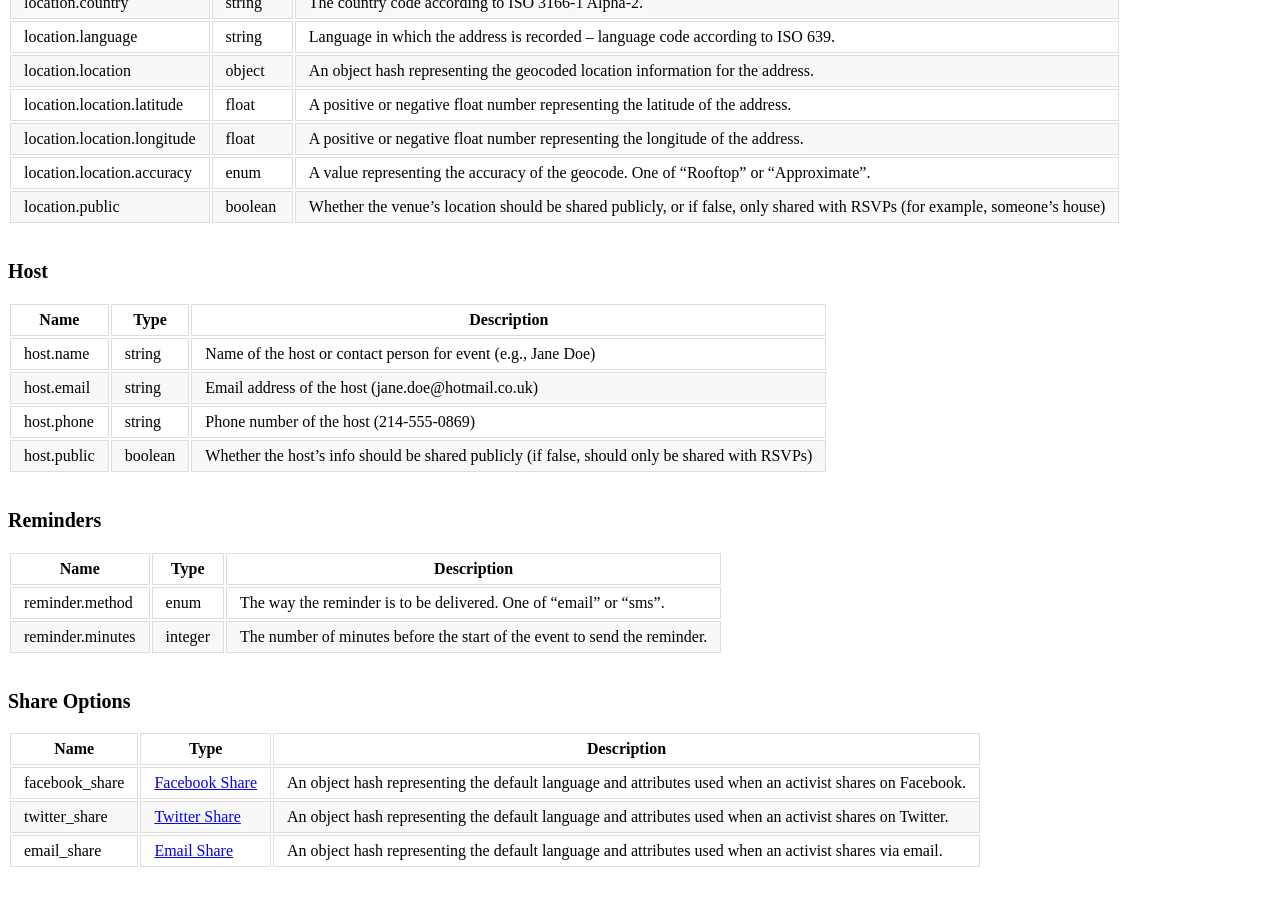
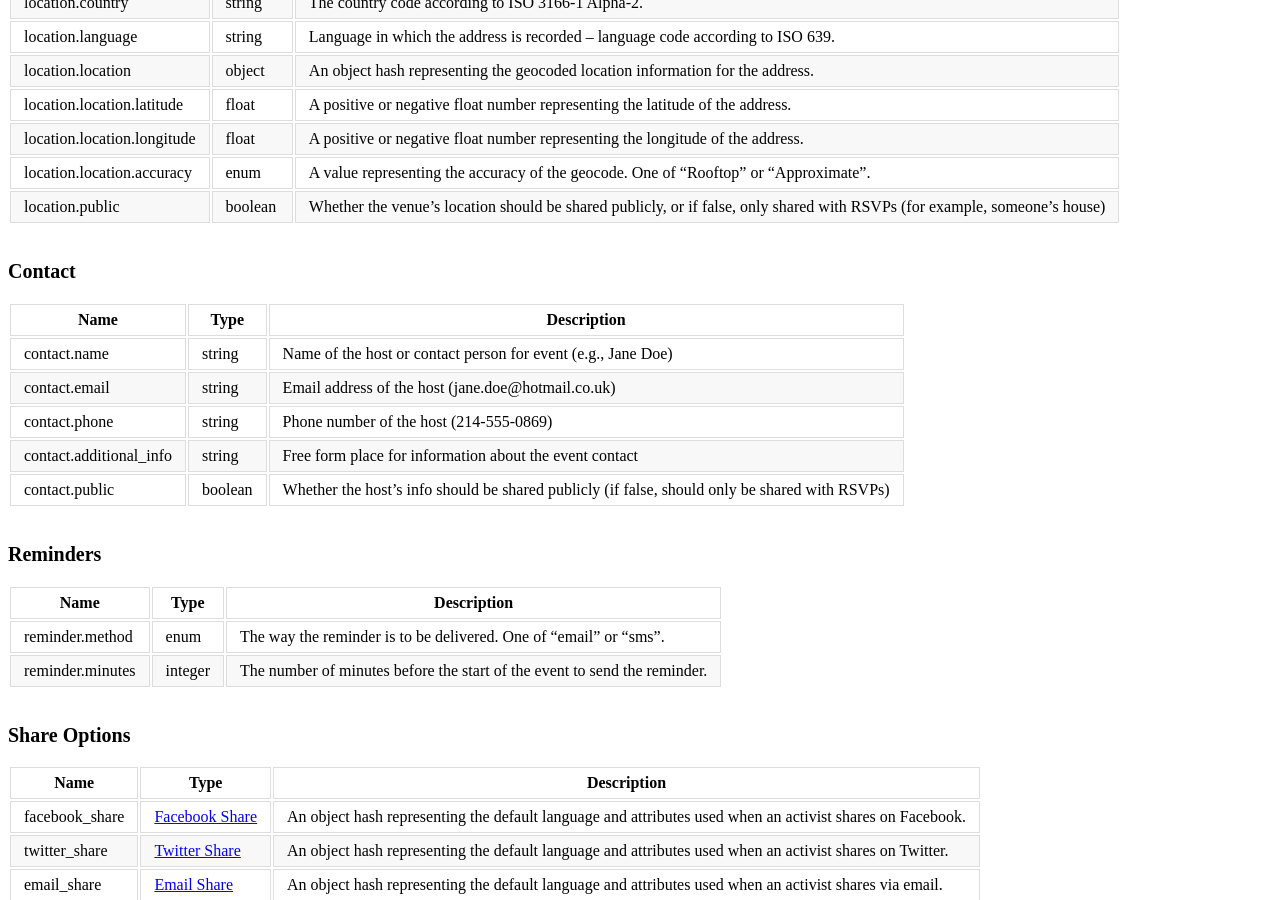
Before and after one commit to opensupporter/osdi-docs, a Jekyll site: the page built from events.md, in a window 1280 px wide and 900 px high, scrolled down 4099 px. Built offline with Jekyll 4.4.1, drawn with Linux system fonts in a browser that asks for light colours; a style sheet for code colours, icons or effects is not loaded; some of the changed text lies outside the part shown.

Commit message:
Rename host -> contact, add additional_info field

```diff
--- a/events.md
+++ b/events.md
@@ -73,7 +73,7 @@ A list of fields specific to the Event resource.
 |transparence		|enum		|Whether the event blocks time on online calendar systems. Possible values are "opaque" or "transparent". Opaque is the default, but this can be overridden by a user.
 |visibility			|enum		|Visibility of the event.  Possible values are "public" and "private".
 |location			|[Location](#location)	| An object hash representing the location of the event.
-|host             |[Host](#host)          | An object hash representing the event's host
+|contact          |[Contact](#contact)          | An object hash representing the who to contact for questions about the event.
 |reminders 			|[Reminders[]](#reminders)	|An array of object hashes representing the reminders set for this event.
 {% include share_options_main_objects.md %}
 
@@ -114,14 +114,15 @@ These JSON hashes included in the table above are broken out into their own tabl
 |location.location.accuracy	|enum	|A value representing the accuracy of the geocode. One of "Rooftop" or "Approximate".
 |location.public |boolean |Whether the venue's location should be shared publicly, or if false, only shared with RSVPs (for example, someone's house)
 
-#### Host
+#### Contact
 
 |Name          |Type      |Description
 |-----------    |-----------|--------------
-|host.name	|string	|Name of the host or contact person for event (e.g., Jane Doe)
-|host.email	|string	|Email address of the host (jane.doe@hotmail.co.uk)
-|host.phone	|string	|Phone number of the host (214-555-0869)
-|host.public|boolean |Whether the host's info should be shared publicly (if false, should only be shared with RSVPs)
+|contact.name	|string	|Name of the host or contact person for event (e.g., Jane Doe)
+|contact.email	|string	|Email address of the host (jane.doe@hotmail.co.uk)
+|contact.phone	|string	|Phone number of the host (214-555-0869)
+|contact.additional_info |string  |Free form place for information about the event contact
+|contact.public|boolean |Whether the host's info should be shared publicly (if false, should only be shared with RSVPs)
 
 #### Reminders
 
```
